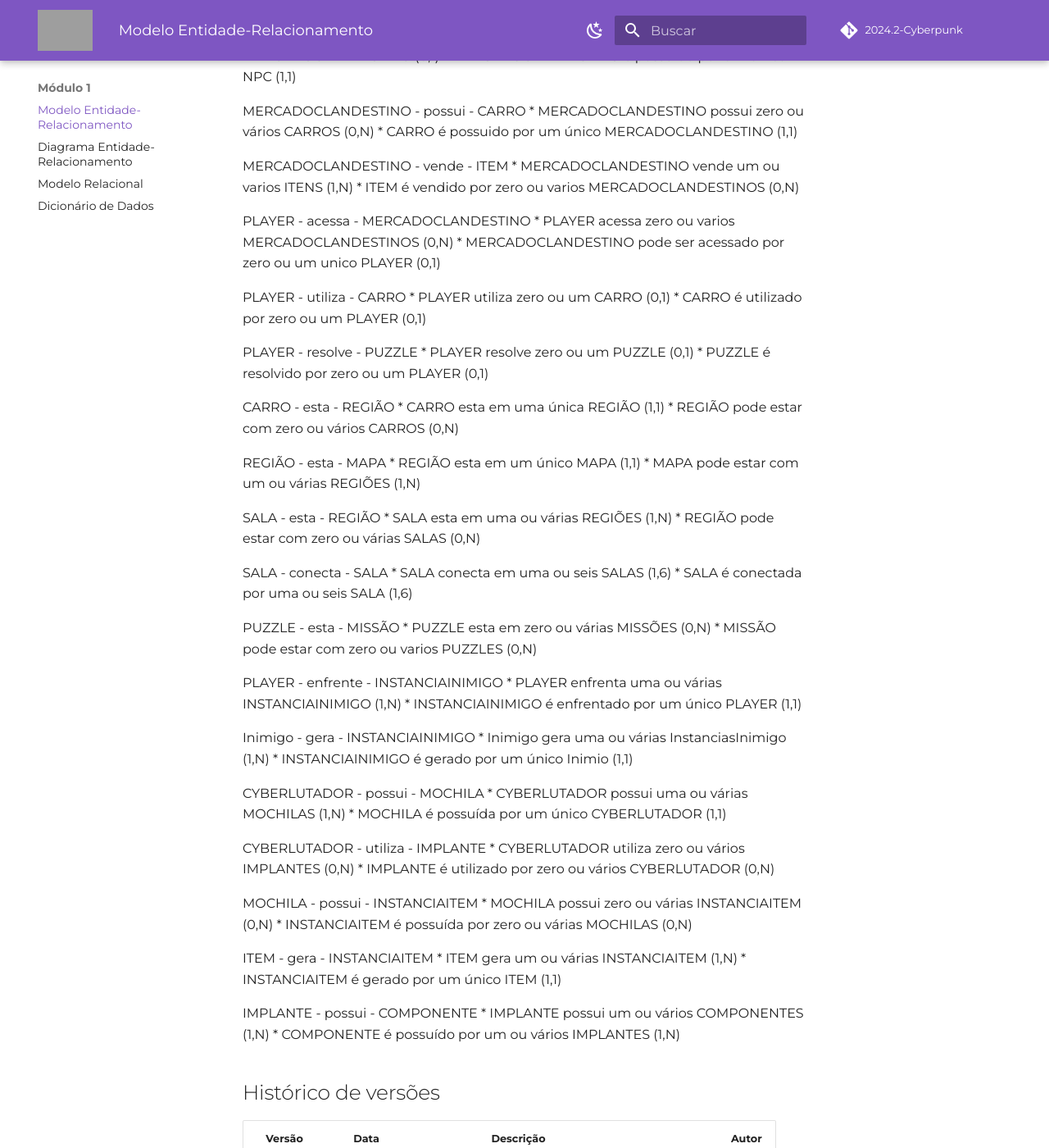
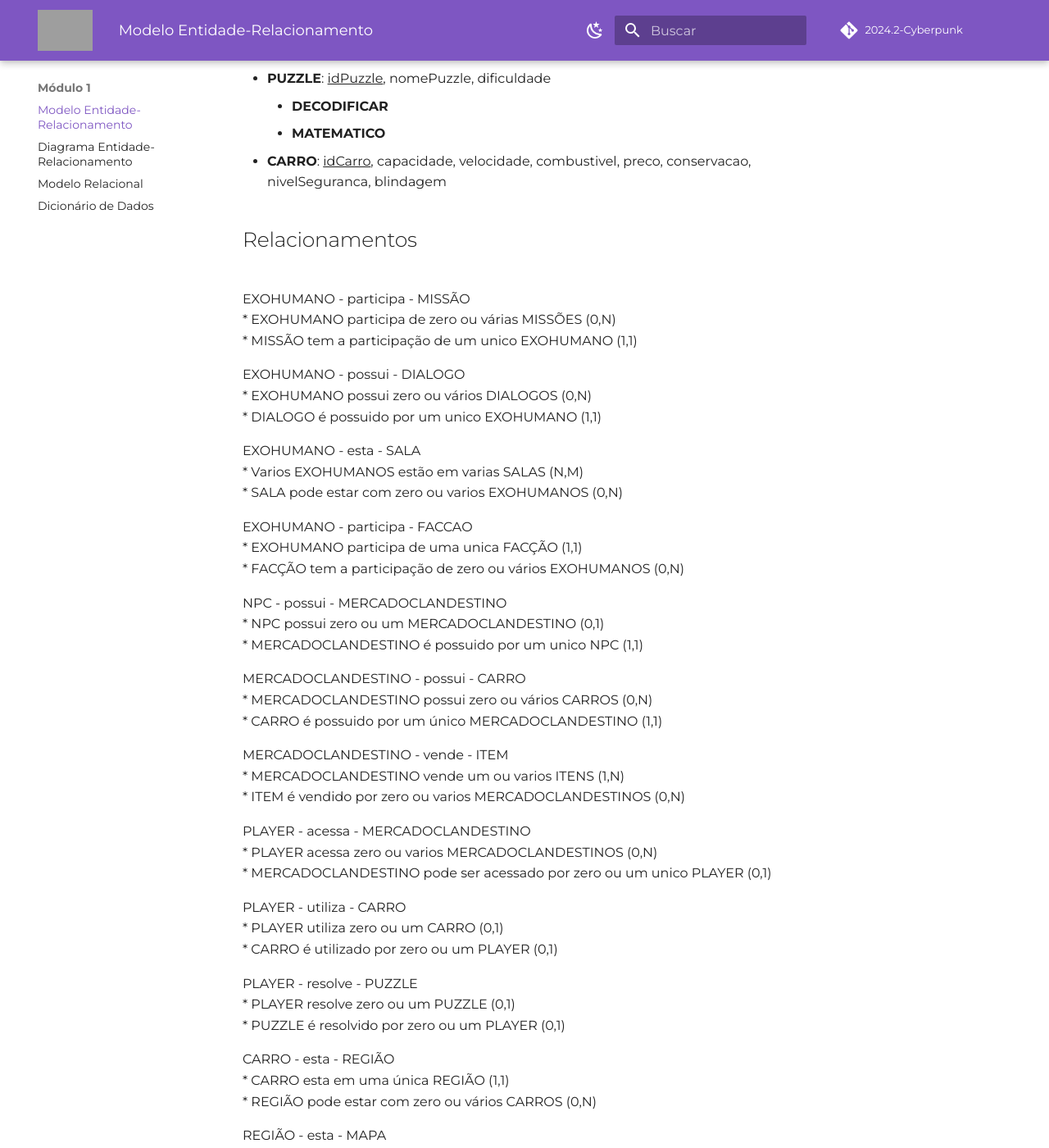
Before and after one commit to SBD1/2024.2-Cyberpunk, an MkDocs documentation site: the page built from docs/modulo1/MER_Cyberpunk.md, in a window 1280 px wide and 1400 px high, scrolled down 2605 px. Shown: the whole window at 82% size. Built offline with MkDocs 1.6.1 and Material for MkDocs 9.7.7, drawn with Linux system fonts in a browser that asks for light colours; comment, search, counter and statistics services are not loaded; some of the changed text lies outside the part shown; grey boxes are pictures that could not be loaded.

```diff
--- a/docs/modulo1/MER_Cyberpunk.md
+++ b/docs/modulo1/MER_Cyberpunk.md
@@ -1,4 +1,13 @@
 # Introdução
+
+A modelagem conceitual é uma etapa fundamental no processo de desenvolvimento de sistemas de banco de dados. Essa fase visa representar as estruturas e restrições de forma abstrata, proporcionando uma visão clara e compreensível dos requisitos do sistema antes de sua implementação. Essa abordagem auxilia na identificação de problemas e inconsistências iniciais, evitando retrabalho em etapas posteriores.
+
+Entre os métodos de modelagem conceitual, o Modelo Entidade-Relacionamento (MER) se destaca como uma das ferramentas mais amplamente utilizadas. O MER permite a representação gráfica de entidades, atributos e relacionamentos, estabelecendo uma base sólida para a construção de um banco de dados lógico e físico. Sua importância reside na capacidade de comunicar, de forma intuitiva, a estrutura e os relacionamentos do sistema tanto para especialistas técnicos quanto para usuários finais.
+
+# Objetivo
+
+Este documento tem como propósito descrever, de maneira detalhada, as entidades, atributos e relacionamentos identificados no sistema, utilizando o Modelo Entidade-Relacionamento como base. A visualização gráfica resultante do MER será representada no Diagrama Entidade-Relacionamento (DER), servindo como referência principal para o desenvolvimento subsequente do banco de dados.
+
 # Modelo Entidade Relacionamento
 
 ## Entidades
@@ -60,94 +69,94 @@
 * **CARRO**: <u>idCarro</u>, capacidade, velocidade, combustivel, preco, conservacao, nivelSeguranca, blindagem
 
 ## Relacionamentos
+ <br>
+EXOHUMANO - participa - MISSÃO <br>
+* EXOHUMANO participa de zero ou várias MISSÕES (0,N) <br>
+* MISSÃO tem a participação de um unico EXOHUMANO (1,1) <br>
 
-EXOHUMANO - participa - MISSÃO
-* EXOHUMANO participa de zero ou várias MISSÕES (0,1)
-* MISSÃO tem a participação de um unico EXOHUMANO (1,1)
+EXOHUMANO - possui - DIALOGO <br>
+* EXOHUMANO possui zero ou vários DIALOGOS (0,N) <br>
+* DIALOGO é possuido por um unico EXOHUMANO (1,1) <br>
 
-EXOHUMANO - possui - DIALOGO
-* EXOHUMANO possui zero ou vários DIALOGOS (0,1)
-* DIALOGO é possuido por um unico EXOHUMANO (1,1)
+EXOHUMANO - esta - SALA <br>
+* Varios EXOHUMANOS estão em varias SALAS (N,M) <br>
+* SALA pode estar com zero ou varios EXOHUMANOS (0,N) <br>
 
-EXOHUMANO - esta - SALA
-* Varios EXOHUMANOS estão em varias SALAS (N, M)
-* SALA pode estar com zero ou varios EXOHUMANOS (0,N)
+EXOHUMANO - participa - FACCAO <br>
+* EXOHUMANO participa de uma unica FACÇÃO (1,1) <br>
+* FACÇÃO tem a participação de zero ou vários EXOHUMANOS (0,N) <br>
 
-EXOHUMANO - participa - FACCAO
-* EXOHUMANO participa de uma unica FACÇÃO (1,1)
-* FACÇÃO tem a participação de zero ou vários EXOHUMANOS (0,N)
+NPC - possui - MERCADOCLANDESTINO <br>
+* NPC possui zero ou um MERCADOCLANDESTINO (0,1) <br>
+* MERCADOCLANDESTINO é possuido por um unico NPC (1,1) <br>
 
-NPC - possui - MERCADOCLANDESTINO
-* NPC possui zero ou um MERCADOCLANDESTINO (0,1)
-* MERCADOCLANDESTINO é possuido por um unico NPC (1,1)
+MERCADOCLANDESTINO - possui - CARRO <br>
+* MERCADOCLANDESTINO possui zero ou vários CARROS (0,N) <br>
+* CARRO é possuido por um único MERCADOCLANDESTINO (1,1) <br>
 
-MERCADOCLANDESTINO - possui - CARRO
-* MERCADOCLANDESTINO possui zero ou vários CARROS (0,N)
-* CARRO é possuido por um único MERCADOCLANDESTINO (1,1)
+MERCADOCLANDESTINO - vende - ITEM <br>
+* MERCADOCLANDESTINO vende um ou varios ITENS (1,N) <br>
+* ITEM é vendido por zero ou varios MERCADOCLANDESTINOS (0,N) <br>
 
-MERCADOCLANDESTINO - vende - ITEM
-* MERCADOCLANDESTINO vende um ou varios ITENS (1,N)
-* ITEM é vendido por zero ou varios MERCADOCLANDESTINOS (0,N)
+PLAYER - acessa - MERCADOCLANDESTINO <br>
+* PLAYER acessa zero ou varios MERCADOCLANDESTINOS (0,N) <br>
+* MERCADOCLANDESTINO pode ser acessado por zero ou um unico PLAYER (0,1) <br>
 
-PLAYER - acessa - MERCADOCLANDESTINO
-* PLAYER acessa zero ou varios MERCADOCLANDESTINOS (0,N)
-* MERCADOCLANDESTINO pode ser acessado por zero ou um unico PLAYER (0,1)
+PLAYER - utiliza - CARRO <br>
+* PLAYER utiliza zero ou um CARRO (0,1) <br>
+* CARRO é utilizado por zero ou um PLAYER (0,1) <br>
 
-PLAYER - utiliza - CARRO
-* PLAYER utiliza zero ou um CARRO (0,1)
-* CARRO é utilizado por zero ou um PLAYER (0,1)
+PLAYER - resolve - PUZZLE <br>
+* PLAYER resolve zero ou um PUZZLE (0,1) <br>
+* PUZZLE é resolvido por zero ou um PLAYER (0,1) <br>
 
-PLAYER - resolve - PUZZLE
-* PLAYER resolve zero ou um PUZZLE (0,1)
-* PUZZLE é resolvido por zero ou um PLAYER (0,1)
+CARRO - esta - REGIÃO  <br>
+* CARRO esta em uma única REGIÃO (1,1) <br>
+* REGIÃO pode estar com zero ou vários CARROS (0,N) <br>
 
-CARRO - esta - REGIÃO
-* CARRO esta em uma única REGIÃO (1,1)
-* REGIÃO pode estar com zero ou vários CARROS (0,N)
+REGIÃO - esta - MAPA <br>
+* REGIÃO esta em um único MAPA (1,1) <br>
+* MAPA pode estar com um ou várias REGIÕES (1,N) <br>
 
-REGIÃO - esta - MAPA
-* REGIÃO esta em um único MAPA (1,1)
-* MAPA pode estar com um ou várias REGIÕES (1,N)
+SALA - esta - REGIÃO <br>
+* SALA esta em uma ou várias REGIÕES (1,N) <br>
+* REGIÃO pode estar com zero ou várias SALAS (0,N) <br>
 
-SALA - esta - REGIÃO
-* SALA esta em uma ou várias REGIÕES (1,N)
-* REGIÃO pode estar com zero ou várias SALAS (0,N)
+SALA - conecta - SALA <br>
+* SALA conecta em uma ou seis SALAS (1,6) <br>
+* SALA é conectada por uma ou seis SALA (1,6) <br>
 
-SALA - conecta - SALA
-* SALA conecta em uma ou seis SALAS (1,6)
-* SALA é conectada por uma ou seis SALA (1,6)
+PUZZLE - esta - MISSÃO <br>
+* PUZZLE esta em zero ou várias MISSÕES (0,N) <br>
+* MISSÃO pode estar com zero ou varios PUZZLES (0,N) <br>
 
-PUZZLE - esta - MISSÃO
-* PUZZLE esta em zero ou várias MISSÕES (0,N)
-* MISSÃO pode estar com zero ou varios PUZZLES (0,N)
+PLAYER - enfrente - INSTANCIAINIMIGO <br>
+* PLAYER enfrenta uma ou várias INSTANCIAINIMIGO (1,N) <br>
+* INSTANCIAINIMIGO é enfrentado por um único PLAYER (1,1) <br>
 
-PLAYER - enfrente - INSTANCIAINIMIGO
-* PLAYER enfrenta uma ou várias INSTANCIAINIMIGO (1,N)
-* INSTANCIAINIMIGO é enfrentado por um único PLAYER (1,1)
+Inimigo - gera - INSTANCIAINIMIGO <br>
+* Inimigo gera uma ou várias InstanciasInimigo (1,N) <br>
+* INSTANCIAINIMIGO é gerado por um único Inimio (1,1) <br>
 
-Inimigo - gera - INSTANCIAINIMIGO
-* Inimigo gera uma ou várias InstanciasInimigo (1,N)
-* INSTANCIAINIMIGO é gerado por um único Inimio (1,1)
+CYBERLUTADOR - possui - MOCHILA <br>
+* CYBERLUTADOR possui uma ou várias MOCHILAS (1,N) <br>
+* MOCHILA é possuída por um único CYBERLUTADOR (1,1) <br>
 
-CYBERLUTADOR - possui - MOCHILA
-* CYBERLUTADOR possui uma ou várias MOCHILAS (1,N)
-* MOCHILA é possuída por um único CYBERLUTADOR (1,1)
+CYBERLUTADOR - utiliza - IMPLANTE  <br>
+* CYBERLUTADOR utiliza zero ou vários IMPLANTES (0,N) <br>
+* IMPLANTE é utilizado por zero ou vários CYBERLUTADOR (0,N) <br>
 
-CYBERLUTADOR - utiliza - IMPLANTE
-* CYBERLUTADOR utiliza zero ou vários IMPLANTES (0,N)
-* IMPLANTE é utilizado por zero ou vários CYBERLUTADOR (0,N)
+MOCHILA - possui - INSTANCIAITEM <br>
+* MOCHILA possui zero ou várias INSTANCIAITEM (0,N) <br>
+* INSTANCIAITEM é possuída por zero ou várias MOCHILAS (0,N) <br>
 
-MOCHILA - possui - INSTANCIAITEM
-* MOCHILA possui zero ou várias INSTANCIAITEM (0,N)
-* INSTANCIAITEM é possuída por zero ou várias MOCHILAS (0,N)
+ITEM - gera - INSTANCIAITEM <br>
+* ITEM gera um ou várias INSTANCIAITEM (1,N) <br>
+* INSTANCIAITEM é gerado por um único ITEM (1,1) <br>
 
-ITEM - gera - INSTANCIAITEM
-* ITEM gera um ou várias INSTANCIAITEM (1,N)
-* INSTANCIAITEM é gerado por um único ITEM (1,1)
-
-IMPLANTE - possui - COMPONENTE
-* IMPLANTE possui um ou vários COMPONENTES (1,N)
-* COMPONENTE é possuído por um ou vários IMPLANTES (1,N)
+IMPLANTE - possui - COMPONENTE <br>
+* IMPLANTE possui um ou vários COMPONENTES (1,N) <br>
+* COMPONENTE é possuído por um ou vários IMPLANTES (1,N) <br>
 
 ## Histórico de versões
 
```
Also changed, not shown: other parts of docs/modulo1/MER_Cyberpunk.md (+1 -0 lines).
